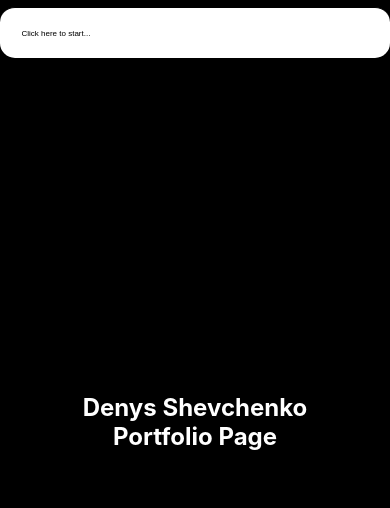
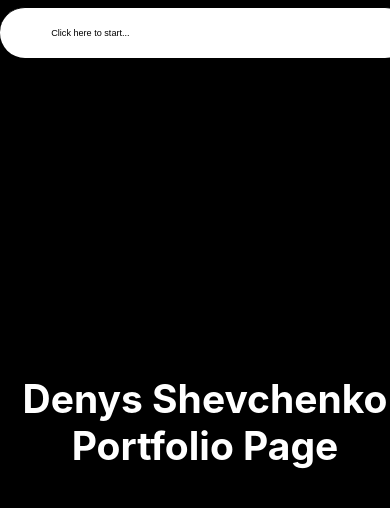
Before and after one commit to sanaj781/portfolio, a React (Create React App) app: page /#/ in a window 390 px wide. Shown: the top 508 px of the page. Built offline with nearby package versions, Linux system fonts and the light colour scheme.

Commit message:
mobile view css improvments

```diff
--- a/package.json
+++ b/package.json
@@ -1,5 +1,5 @@
 {
-  "homepage": "https://sanaj781.github.io/portfolio/",
+  "homepage": "https://sanaj781.github.io/portfolio",
   "name": "portfolio",
   "version": "0.1.0",
   "private": true,
--- a/src/App.css
+++ b/src/App.css
@@ -15,13 +15,18 @@
   height: 100%;
   max-width: 2560px;
   margin: 0 auto;
+  min-width: 410px;
 }
 .main-content {
   width: 60%;
   border-radius: 25px;
 }
-
+.render-area::-webkit-scrollbar {
+  width: 0 !important;
+  display: none;
+}
 .render-area {
+  scrollbar-width: none;
   width: 100%;
   height: 0;
   overflow: scroll;
--- a/src/css/animatedMessanger.css
+++ b/src/css/animatedMessanger.css
@@ -2,7 +2,7 @@
   color: black;
   display: none;
   padding: 50px 30px;
-  font-size: 1.5em;
+  font-size: 1.3em;
   flex-shrink: 0;
 }
 .img-avatar {
--- a/src/css/inputFieldArea.css
+++ b/src/css/inputFieldArea.css
@@ -35,14 +35,15 @@ input:focus {
 }
 .button {
   margin-right: 5px;
-  font-size: 1.5em;
+  font-size: 1.3em;
   font-weight: bold;
-  padding: 8px;
-  background-color: gray;
-  border: 1px solid #0a0022;
+  padding: calc((50px - 1.5em) / 2);
+  background-color: rgb(53, 53, 53);
+  border: 0.5px solid black;
   border-radius: 7px;
   white-space: nowrap;
 }
 .button:hover {
+  background-color: whitesmoke;
   color: black;
 }
--- a/src/css/mediaqueries.css
+++ b/src/css/mediaqueries.css
@@ -1,9 +1,3 @@
-@media only screen and (max-width: 1165px) {
-  body {
-    font-size: 12px;
-  }
-}
-
 @media only screen and (max-width: 900px) {
   .project-wrapper {
     width: 100% !important;
@@ -11,27 +5,31 @@
   .main-content {
     width: 100% !important;
   }
+  .input-field-text {
+    font-size: 0.85em !important;
+  }
+  .message-wrapper {
+    font-size: 1em !important;
+  }
 }
 
-@media only screen and (max-width: 500px) {
-  body {
-    font-size: 8px;
-  }
-  .message-top-line-wrapper {
+@media only screen and (max-width: 600px) {
+  .input-field-icons-wrapper {
     display: none !important;
   }
-
-  .input-field-icons-wrapper {
-    display: none !important;
+  .input-field-text {
+    margin: 0 auto !important;
   }
 
   .buttons-wrapper {
     width: 100% !important;
-    font-size: 0.6em;
   }
 }
 @media only screen and (max-width: 500px) {
-  .input-field-wrapper {
-    border-radius: 15px !important;
+  body {
+    font-size: 13px;
+  }
+  .input-field-text {
+    font-size: 0.7em !important;
   }
 }
--- a/src/functions/setClassNames.js
+++ b/src/functions/setClassNames.js
@@ -18,7 +18,7 @@ export const mainContentClass = { value: "main-content" },
           "main-content backgorund-white width-full-screen-transition";
         inputFieldTextClass.value = "hidden";
 
-        if (currentLocation !== "/portfolio/") {
+        if (currentLocation !== "/") {
           signatureClass.value = "hidden";
           mainContentClass.value = "main-content width-full-screen-transition";
         }
--- a/src/index.js
+++ b/src/index.js
@@ -3,13 +3,13 @@ import ReactDOM from "react-dom";
 import "./index.css";
 import App from "./App";
 import reportWebVitals from "./reportWebVitals";
-import { BrowserRouter } from "react-router-dom";
+import { HashRouter } from "react-router-dom";
 
 ReactDOM.render(
   <React.StrictMode>
-    <BrowserRouter>
+    <HashRouter>
       <App />
-    </BrowserRouter>
+    </HashRouter>
   </React.StrictMode>,
   document.getElementById("root")
 );
--- a/src/modules/inputFieldArea.jsx
+++ b/src/modules/inputFieldArea.jsx
@@ -13,7 +13,7 @@ const InputFieldArea = () => {
   const typingStatusUpdate = () =>
     animationContext.updateTypeStatusHandler("done");
   const handleTyping = () => {
-    if (currentLocation === "/portfolio/") {
+    if (currentLocation === "/") {
       const messages = [...animationContext.messages];
       //Initiazing an update function for Context class changing and rerendering
       const udpateMessages = function () {
--- a/src/modules/projects.jsx
+++ b/src/modules/projects.jsx
@@ -1,10 +1,8 @@
-import React, { useEffect } from "react";
+import React from "react";
 import "../css/projects.css";
-import { imgs, projects } from "../export-data/projects";
+import { projects } from "../export-data/projects";
 
 const MyProjects = () => {
-  //Preloading images
-
   const myProjects = projects;
 
   return (
--- a/src/modules/renderArea.jsx
+++ b/src/modules/renderArea.jsx
@@ -11,7 +11,7 @@ const RenderArea = () => {
   return (
     <div className={RenderAreaClass}>
       <Routes>
-        <Route path="/portfolio/" element={<Messages />} />
+        <Route exact path="/" element={<Messages />} />
         <Route path="/projects" element={<MyProjects />} />
         <Route path="/main" element={<MainPage />} />
       </Routes>
```
